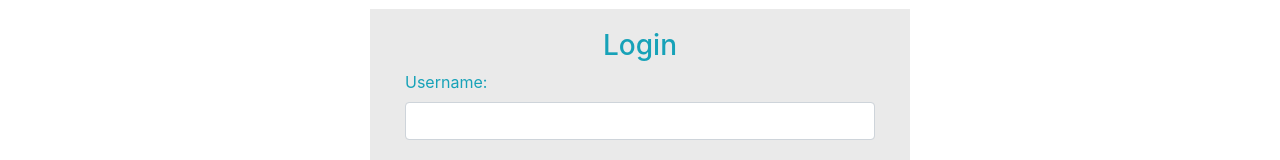
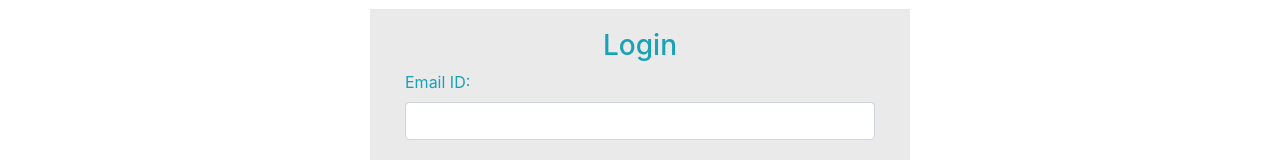
Before and after one commit to techblog4/TechBlog, an Angular app in the folder frontend/: page /login in a window 1280 px wide. Shown: the part 201-361 px from the top of the page. Built offline with nearby package versions, Linux system fonts and the light colour scheme.

Commit message:
Update login.component.css
Update login.component.css

```diff
--- a/frontend/src/app/components/login/login.component.html
+++ b/frontend/src/app/components/login/login.component.html
@@ -33,7 +33,7 @@
                         <form id="login-form" class="form" action="" method="post">
                             <h3 class="text-center text-info">Login</h3>
                             <div class="form-group">
-                                <label for="username" class="text-info">Username:</label><br>
+                                <label for="username" class="text-info">Email ID:</label><br>
                                 <input type="text" name="username" id="username" class="form-control">
                             </div>
                             <div class="form-group">
```
